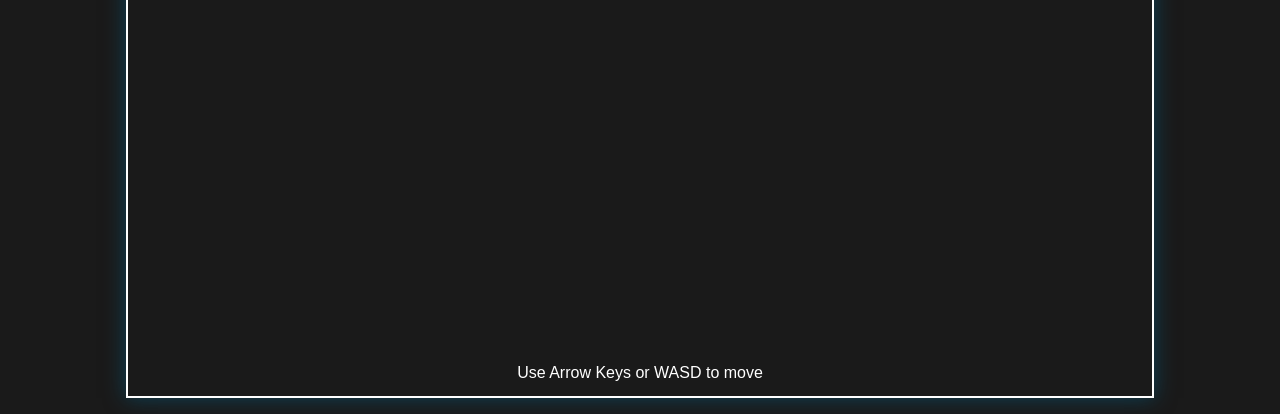
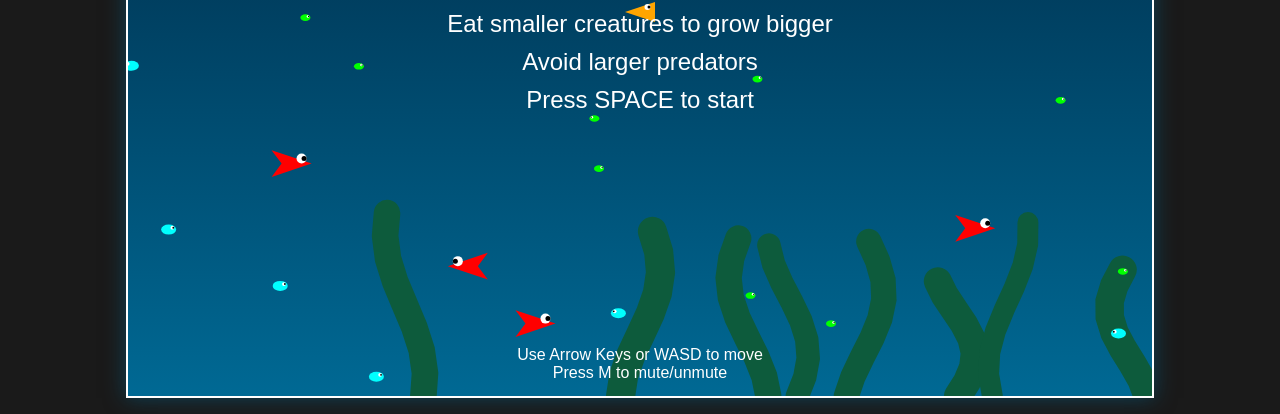
Before and after one commit to Zhangyao09274103/ocenhuntergame, a plain HTML site: page index.html in a window 1280 px wide. Shown: the part 386-800 px from the top of the page. Drawn offline with Linux system fonts and the light colour scheme; no server answers.

Commit message:
Fix: Update index.html and add asset directories

```diff
--- a/index.html
+++ b/index.html
@@ -90,12 +90,15 @@
             Size: <span id="sizeDisplay">30</span>
         </div>
         <div id="tutorial">
-            Use Arrow Keys or WASD to move
+            Use Arrow Keys or WASD to move<br>
+            Press M to mute/unmute
         </div>
     </div>
+    <!-- Load scripts in the correct order -->
+    <script src="js/sound.js"></script>
+    <script src="js/particles.js"></script>
+    <script src="js/creature.js"></script>
+    <script src="js/player.js"></script>
     <script src="js/game.js"></script>
-    <script src="js/player.js"></script>
-    <script src="js/creature.js"></script>
-    <script src="js/particles.js"></script>
 </body>
 </html>
```
